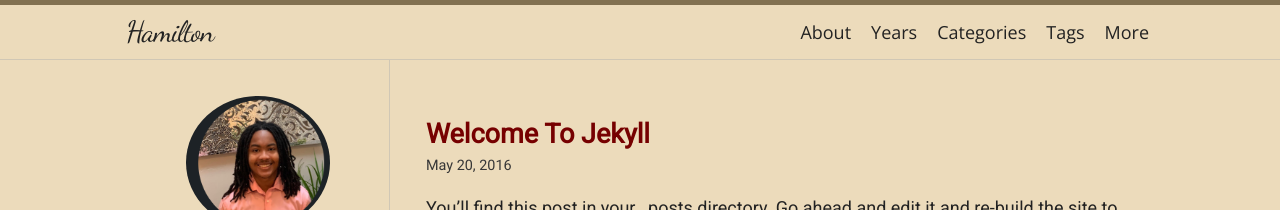
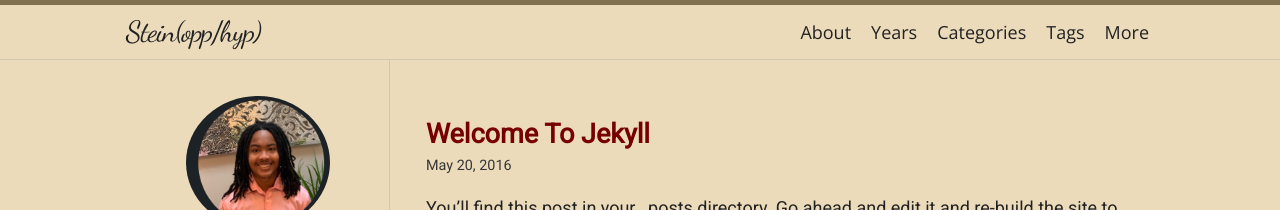
Before and after one commit to SteinSyne/SteinSyne.github.io, a Jekyll site: the page built from index.html, in a window 1280 px wide. Shown: the top 210 px of the page. Built offline with Jekyll 4.4.1, drawn with Linux system fonts in a browser that asks for light colours; nearby versions of some CDN libraries; some web fonts are replaced; the list of posts is cut into pages by our own code.

Commit message:
Update _config.yml

```diff
--- a/_config.yml
+++ b/_config.yml
@@ -1,4 +1,4 @@
-title: Hamilton
+title: Stein(opp/hyp)
 description: A minimal and beautiful Jekyll theme best for writing and note-taking.
 author: Landin Stein
 avatar: /headshot.png
```
